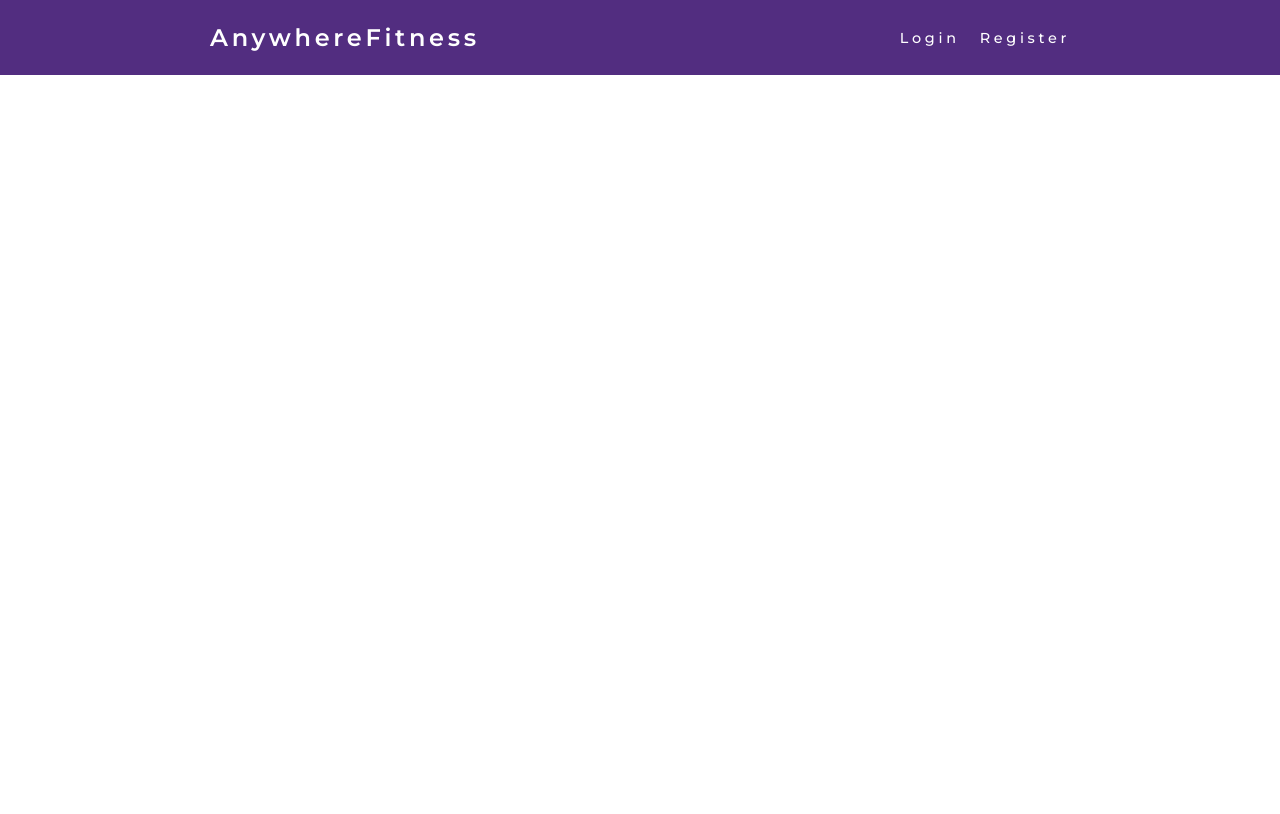
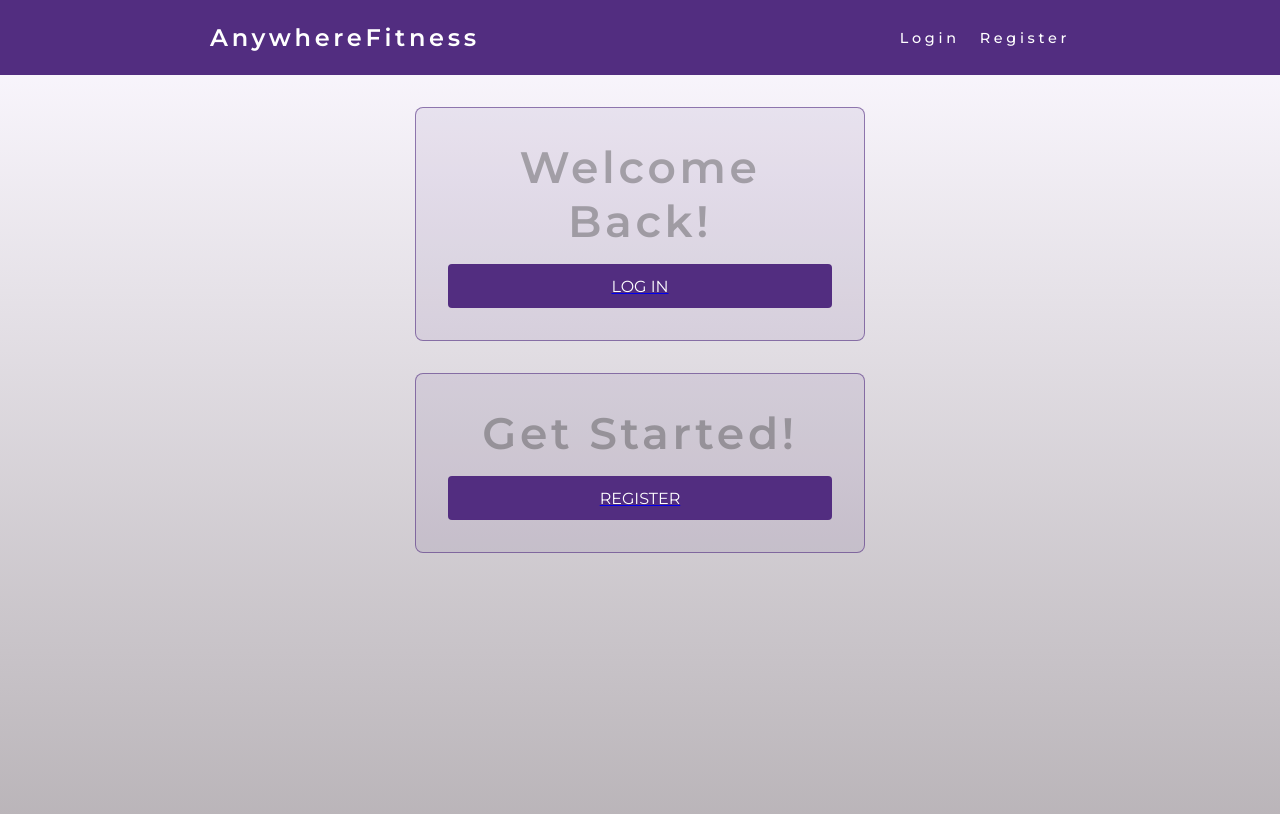
Before and after one commit to lambda-ttweb48-anywherefitness/client, a React (Create React App) app: page / in a window 1280 px wide. Shown: the top 814 px of the page. Built offline with nearby package versions, Linux system fonts and the light colour scheme.

Commit message:
homepage styled and working

```diff
--- a/src/App.js
+++ b/src/App.js
@@ -4,7 +4,7 @@ import styled from 'styled-components';
 
 
 import Header from './components/header';
-
+import Home from './components/Home/Home.js';
 import Login from "./components/Login/Login.js";
 import Register from "./components/Register/Register.js";
 import IDashboard from "./components/instructorDB/instructorDB"
@@ -22,9 +22,9 @@ import Search from './components/client/Search';
 
 
 const Container = styled.div`
-    width:60%;
+    width:100%;
+    height:100vh;
     margin:auto;
-    margin-top:2%;
 `
 
 function App() {
@@ -36,7 +36,7 @@ function App() {
 
             <Container>
                 <Switch>
-
+                    <Route exact path="/" component={Home} />
                     <Route exact path="/login" component={Login} />
                     <Route path="/register" component={Register} />
                     <Route path='/createclass' component={CreateClass} />
--- a/src/components/Home/Home.js
+++ b/src/components/Home/Home.js
@@ -1,24 +1,69 @@
 import React from "react";
 import { Link } from "react-router-dom"
 import styled from "styled-components"
+import backdrop from "../../assets/images/backdrop/pic03.jpg"
 
 export default function Home(){
     return(
-        <div>
-        <ButtonStyle>
+        <HomeBackground>
+
+        <DivContainer>
+          <H1style>Welcome Back!</H1style>
            <Link to="/login">
-               <button>Log in</button>
+                <ButtonStyle>Log in</ButtonStyle>
            </Link>
+        </DivContainer>
+
+          <DivContainer>
+          <H1style>Get Started!</H1style>
            <Link to="/register">
-               <button>Register</button>
+                <ButtonStyle>Register</ButtonStyle>
            </Link>
-        </ButtonStyle>
-        </div>
+          </DivContainer>
+        </HomeBackground>
     )
 }
 
+const HomeBackground = styled.div`
+
+    background: linear-gradient(0deg, rgba(103,92,100,0.5) 0%, rgba(245,240,250,0.7) 100%);
+    /* background-size: cover;
+    background-position: center;
+    background-image: url(${backdrop});
+    background-blend-mode: lighten;     */
+    /* background-color: #f9f1f1; */
+    padding-top: 2.5%;
+    width: 100%;
+    height: 100%;
+
+`
+
+const DivContainer = styled.div`
+    display:flex;
+    background-color: rgba(82, 45, 128, 0.08);
+    width: 30%;
+    border-radius: 8px;
+    margin: auto;
+    margin-bottom: 2.5%;
+    padding: 2rem;
+    border: 1px solid rgba(82, 45, 128, 0.6);
+    flex-direction: column;
+`
+
+const H1style = styled.h1`
+    font-family: Montserrat;
+    font-style: normal;
+    font-weight: 600;
+    font-size: 44px;
+    line-height: 54px;
+    text-align: center;
+    letter-spacing: 3.69231px;
+    color: #434343;
+    opacity: 0.4;
+`
+
 const ButtonStyle = styled.button`
-    button {
+
         width: 100%;
         height: 2.75rem;
         border-radius: 4px;
@@ -32,20 +77,9 @@ const ButtonStyle = styled.button`
         font-family: "Montserrat", sans-serif;
         display: block;
         margin-top: 1rem;
-    }
-    button:hover {
-        width: 100%;
-        height: 2.75rem;
-        border-radius: 4px;
-        outline: none;
-        margin: auto;
-        text-transform: uppercase;
-        background-color: #522d80;
+
+
+    :hover {
         color: black;
-        font-size: 1rem;
-        border: 0.5px solid rgba(82, 45, 128, 0.5);
-        font-family: "Montserrat", sans-serif;
-        display: block;
-        margin-top: 1rem;
     }
 `
```
Also changed, not shown: src/assets/images/backdrop/pic03.jpg (added).
